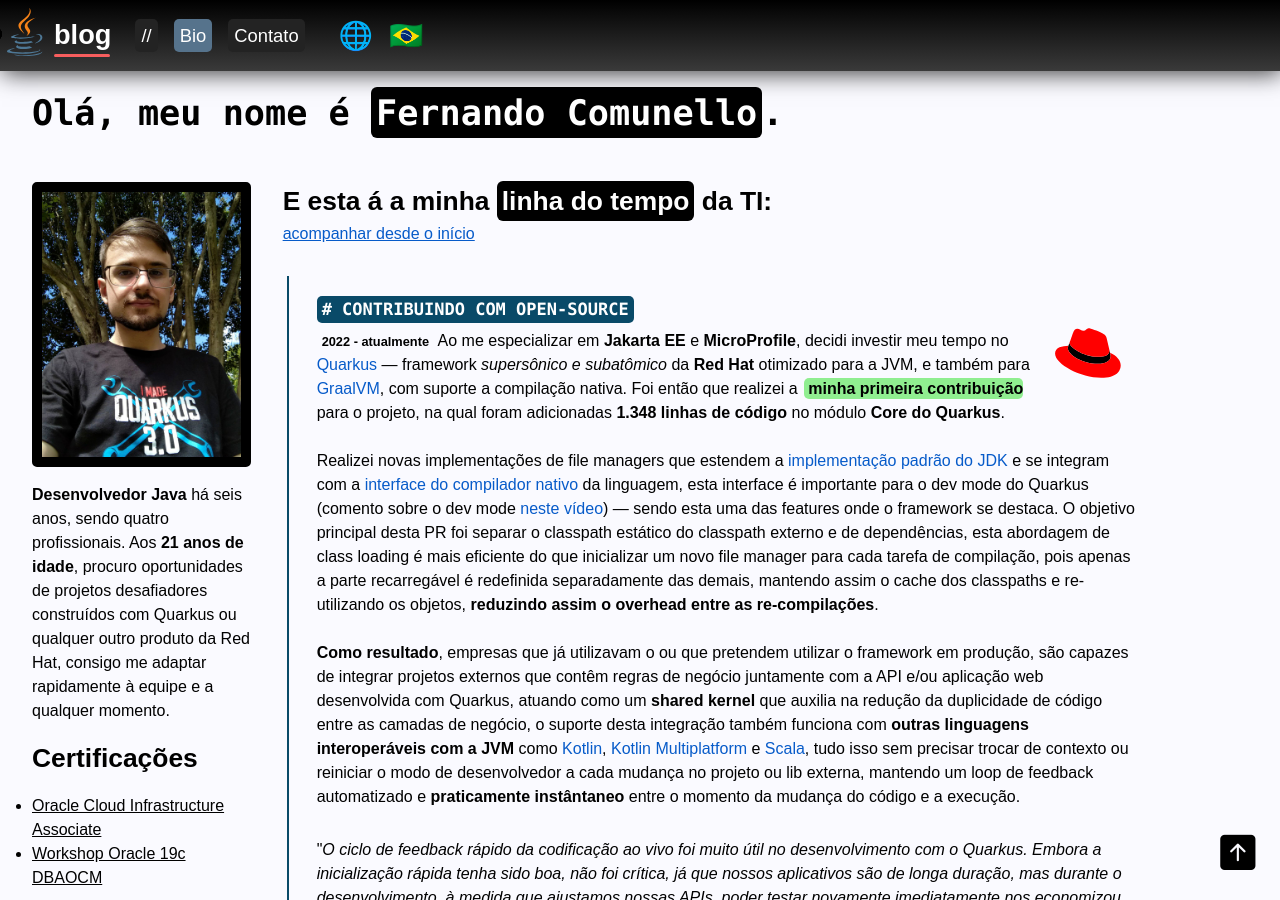
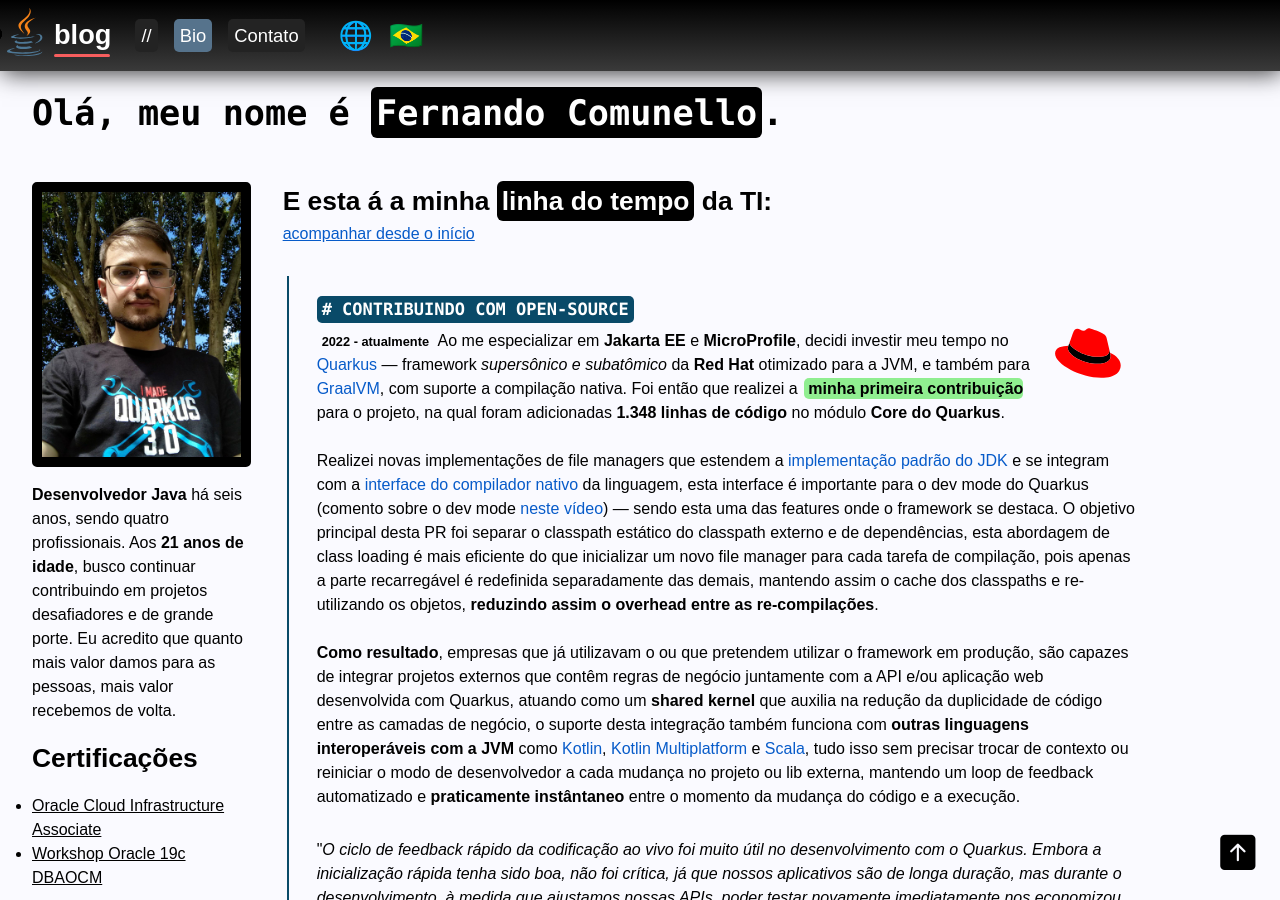
Before and after one commit to fercomunello/blog, a Jekyll site: the page built from about-me-pt-br.html, in a window 1280 px wide and 900 px high. Built offline with Jekyll 4.4.1, drawn with Linux system fonts in a browser that asks for light colours.

Commit message:
Update my bio

```diff
--- a/_includes/bio/_4-big-challenges-at-work.html
+++ b/_includes/bio/_4-big-challenges-at-work.html
@@ -42,8 +42,8 @@
     After the improvements, it can be seen that the GC started to act properly,
     <strong>no big peaks</strong>
     and with <strong>normalized memory allocation</strong>!
-    The improvement was made through the migration to a structure that allowed<strong>to divide operations
-        of I/O in multiple batches</strong>, stacking and consuming few records per iteration,
+    The improvement was made through the migration to a structure that allowed<strong> to divide operations
+        of I/O in multiple batches</strong>, stacking and consuming few records per iteration.
     This is feasible using the
     <a target="_blank"
        href="https://www.oracle.com/technetwork/database/application-development/jdbc-memory-management-12c-1964666.pdf">
--- a/about-me-pt-br.html
+++ b/about-me-pt-br.html
@@ -20,9 +20,10 @@
              alt="Eu vestindo a camiseta: I Made Quarkus 3.0">
         <p>
             <strong>Desenvolvedor Java</strong> há seis anos, sendo quatro profissionais.
-            Aos <strong>21 anos de idade</strong>, procuro oportunidades de projetos desafiadores
-            construídos com Quarkus ou qualquer outro produto da Red Hat, consigo me adaptar rapidamente
-            à equipe e a qualquer momento.
+            Aos <strong>21 anos de idade</strong>, busco continuar contribuindo em
+            projetos desafiadores e de grande porte.
+            Eu acredito que quanto mais valor damos para as pessoas,
+            mais valor recebemos de volta.
         </p>
         <section class="certifications-section">
             <header>
--- a/about-me.html
+++ b/about-me.html
@@ -19,9 +19,9 @@
              alt="Me wearing Red Hat's 'I Made Quarkus 3.0' T-Shirt">
         <p>
             <strong>Java developer</strong> for six years, four professionals.
-            At 21 years old, I am looking for challenging projects opportunities built on top
-            of Quarkus or any other Red Hat's product, I am able to adapt to the team quickly
-            and at any time.
+            At 21 years old, I seek to continue contributing to challenging
+            and large enterprise projects.
+            I believe that the more knowledge we give to people the more we get back.
         </p>
         <section class="certifications-section">
             <header>
```
